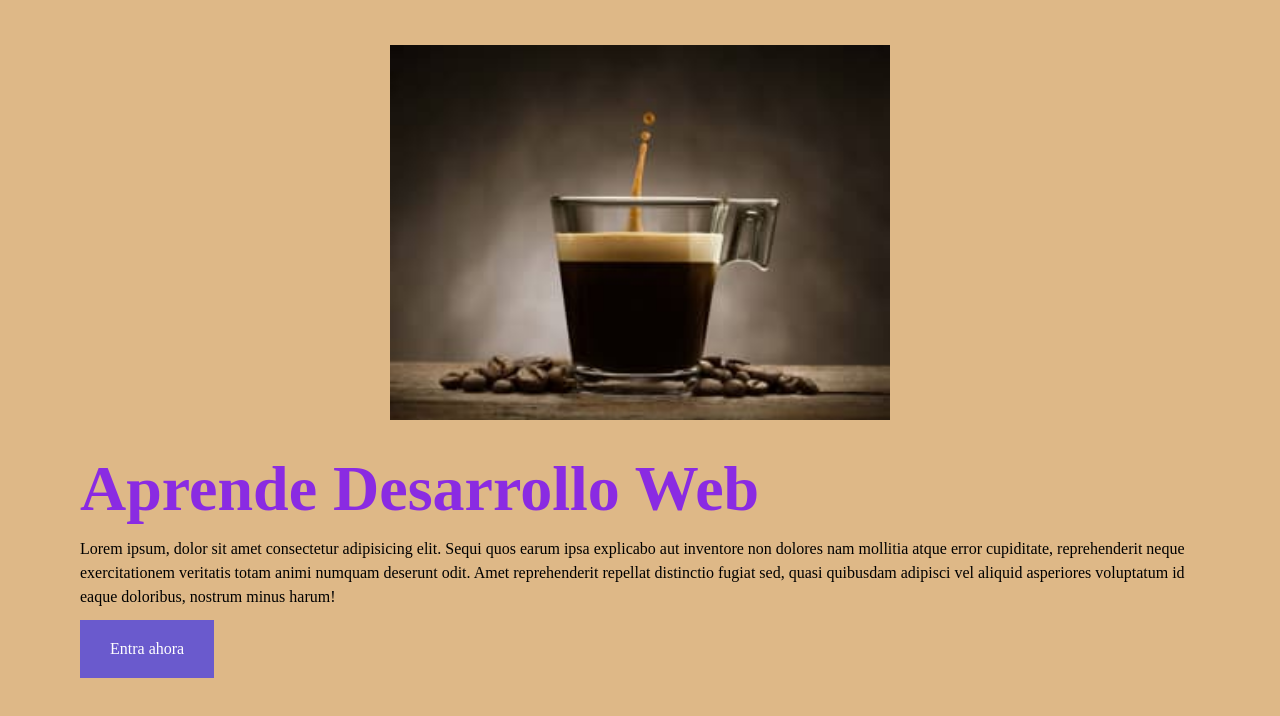
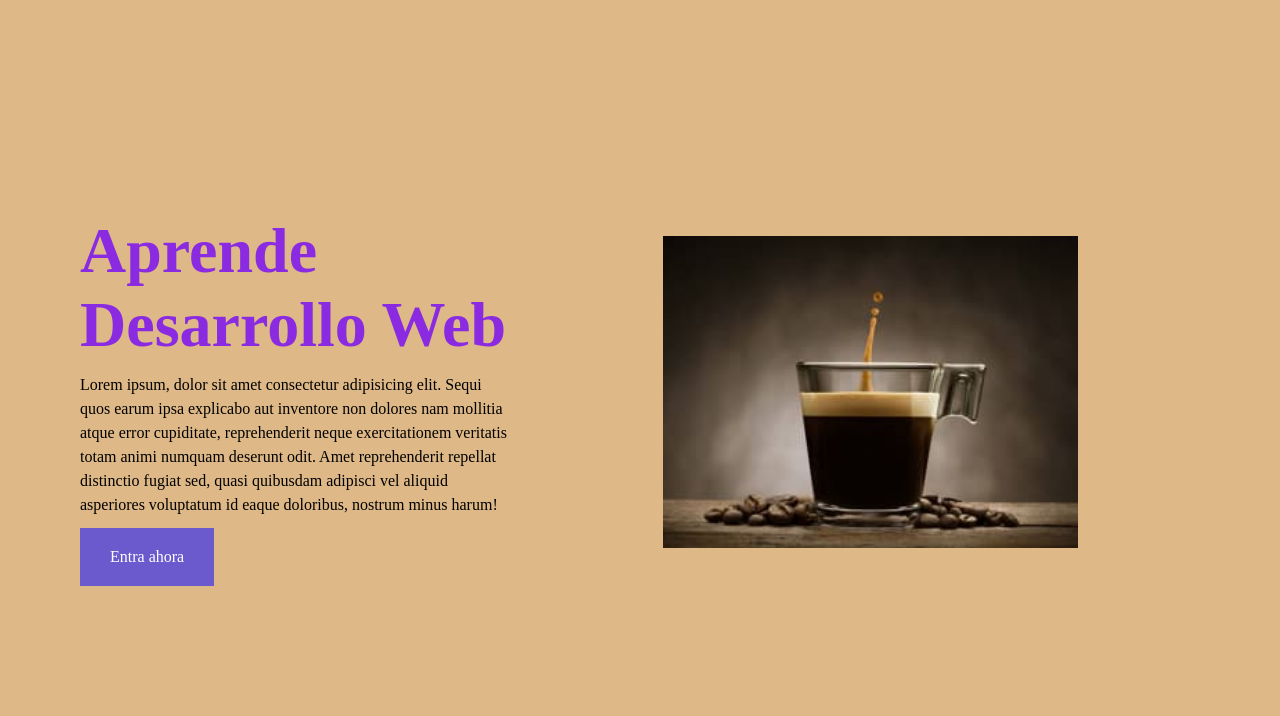
Before and after one commit to rdojeda/test, a website: page index.html in a window 1280 px wide. Drawn offline with Linux system fonts and the light colour scheme.

Commit message:
se agrega media queries

```diff
--- a/css/styles.css
+++ b/css/styles.css
@@ -49,3 +49,16 @@ h1{
     padding: 20px 30px;
     color: white;
 }
+@media screen and (min-width:850px){
+    .hero{
+        flex-direction: row;
+        align-items: center;
+    }
+    .hero__picture{
+        flex-grow: 1;
+        order:1;
+    }
+    .hero__img{
+        max-width: none;
+    }
+}
```
